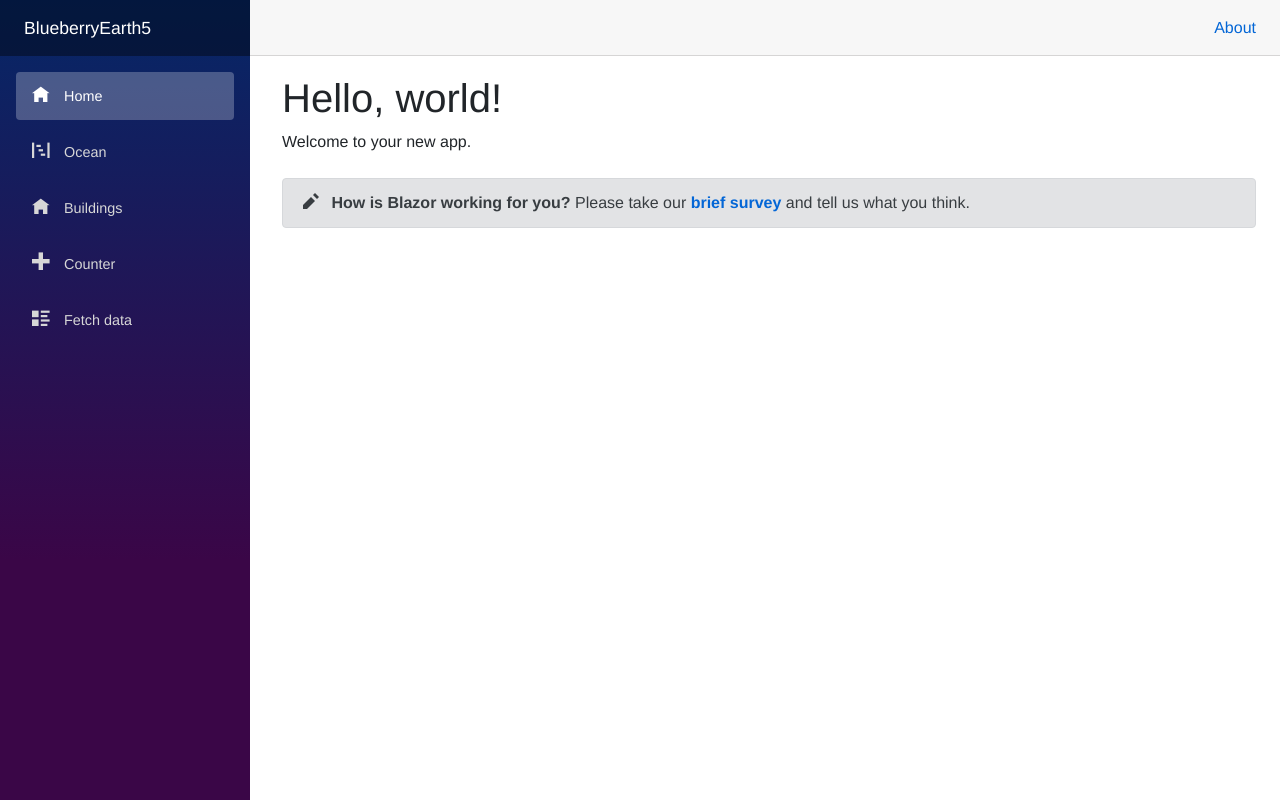
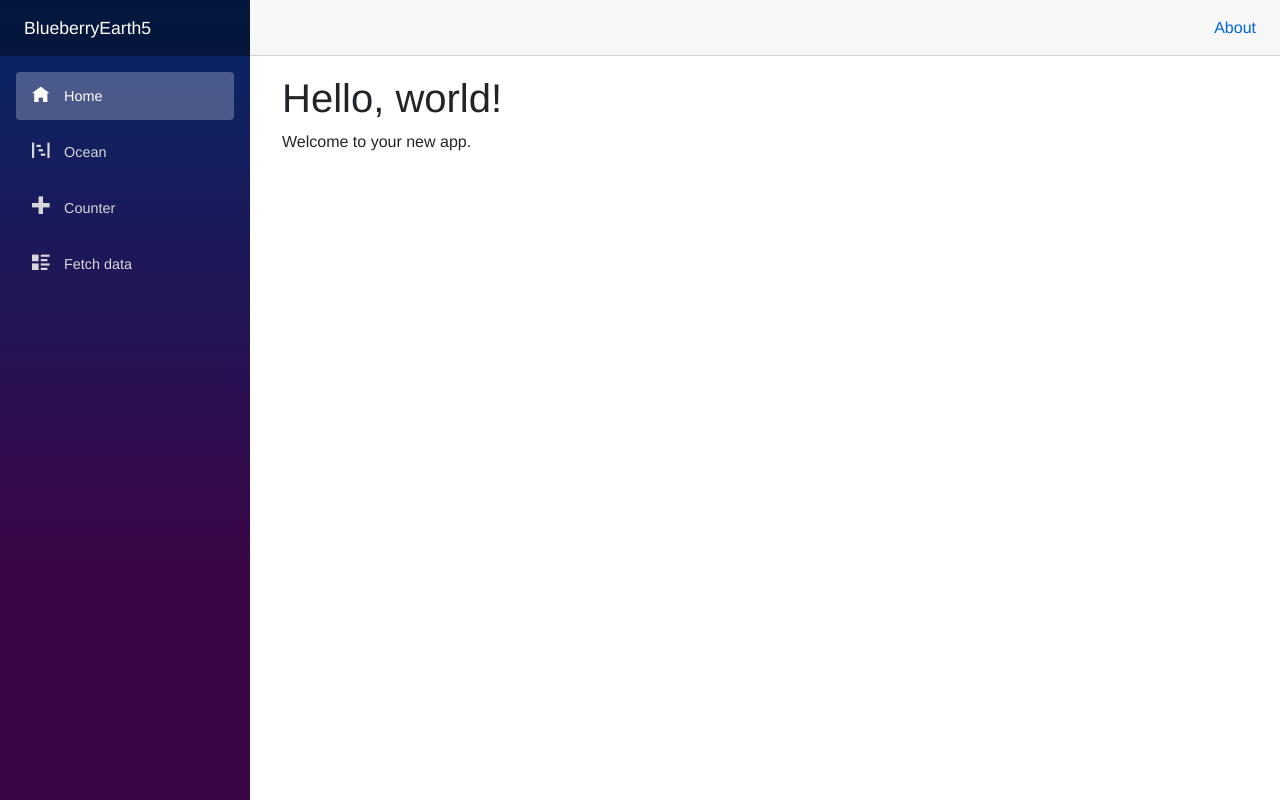
Before and after one commit to Sprunth/BlueberryEarth5, an ASP.NET Core app: page / in a window 1280 px wide. Run offline with ASP.NET Core 8, Linux system fonts and the light colour scheme; style sheets or scripts are compiled from the project's sources.

Commit message:
clean up

```diff
--- a/BlueberryEarth5/Pages/Index.razor
+++ b/BlueberryEarth5/Pages/Index.razor
@@ -3,5 +3,3 @@
 <h1>Hello, world!</h1>
 
 Welcome to your new app.
-
-<SurveyPrompt Title="How is Blazor working for you?" />
--- a/BlueberryEarth5/Shared/NavMenu.razor
+++ b/BlueberryEarth5/Shared/NavMenu.razor
@@ -15,11 +15,6 @@
 		<li class="nav-item px-3">
 			<NavLink class="nav-link" href="ocean">
 				<span class="oi oi-project" aria-hidden="true"></span> Ocean
-			</NavLink>
-		</li>
-		<li class="nav-item px-3">
-			<NavLink class="nav-link" href="buildings">
-				<span class="oi oi-home" aria-hidden="true"></span> Buildings
 			</NavLink>
 		</li>
 		<li class="nav-item px-3">
--- a/BlueberryEarth5/Shared/SurveyPrompt.razor
+++ /dev/null
@@ -1,16 +0,0 @@
-<div class="alert alert-secondary mt-4" role="alert">
-    <span class="oi oi-pencil mr-2" aria-hidden="true"></span>
-    <strong>@Title</strong>
-
-    <span class="text-nowrap">
-        Please take our
-        <a target="_blank" class="font-weight-bold" href="https://go.microsoft.com/fwlink/?linkid=2137916">brief survey</a>
-    </span>
-    and tell us what you think.
-</div>
-
-@code {
-    // Demonstrates how a parent component can supply parameters
-    [Parameter]
-    public string Title { get; set; }
-}
--- a/BlueberryEarth5/_Imports.razor
+++ b/BlueberryEarth5/_Imports.razor
@@ -6,5 +6,9 @@
 @using Microsoft.AspNetCore.Components.Web.Virtualization
 @using Microsoft.AspNetCore.Components.WebAssembly.Http
 @using Microsoft.JSInterop
+
+@using Radzen
+@using Radzen.Blazor
+
 @using BlueberryEarth5
 @using BlueberryEarth5.Shared
--- a/BlueberryEarth5/wwwroot/index.html
+++ b/BlueberryEarth5/wwwroot/index.html
@@ -8,6 +8,7 @@
     <base href="/" />
     <link href="css/bootstrap/bootstrap.min.css" rel="stylesheet" />
     <link href="css/app.css" rel="stylesheet" />
+    <link rel="stylesheet" href="_content/Radzen.Blazor/css/default-base.css">
     <link href="BlueberryEarth5.styles.css" rel="stylesheet" />
 </head>
 
@@ -19,6 +20,7 @@
         <a href="" class="reload">Reload</a>
         <a class="dismiss">🗙</a>
     </div>
+    <script src="_content/Radzen.Blazor/Radzen.Blazor.js"></script>
     <script src="_framework/blazor.webassembly.js"></script>
 </body>
 
```
Also changed, not shown: BlueberryEarth5/Pages/Buildings.razor (deleted, +0 -23 lines), BlueberryEarth5/Pages/Ocean.razor (+14 -1 lines), BlueberryEarth5/BlueberryEarth5.csproj.
